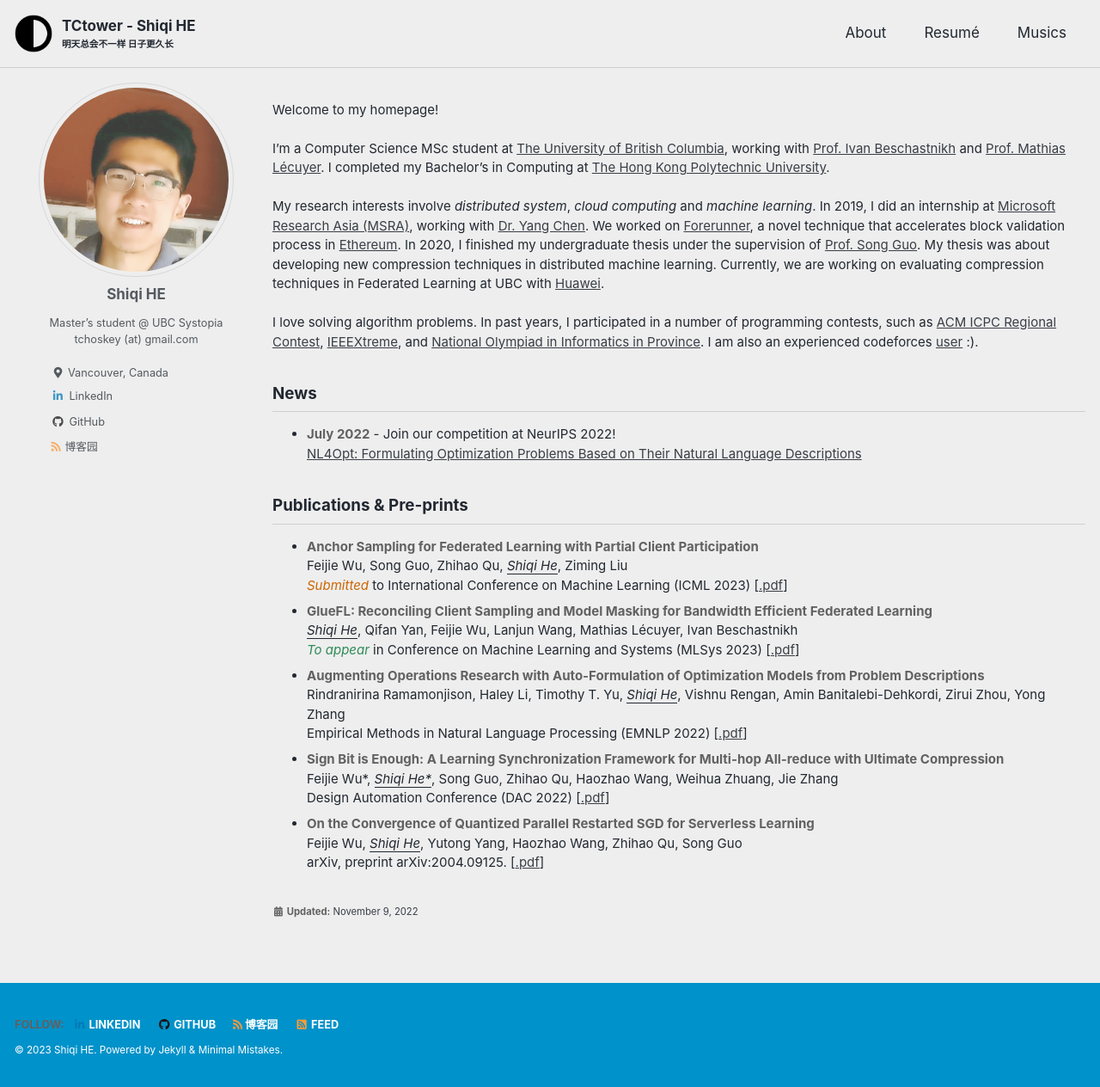
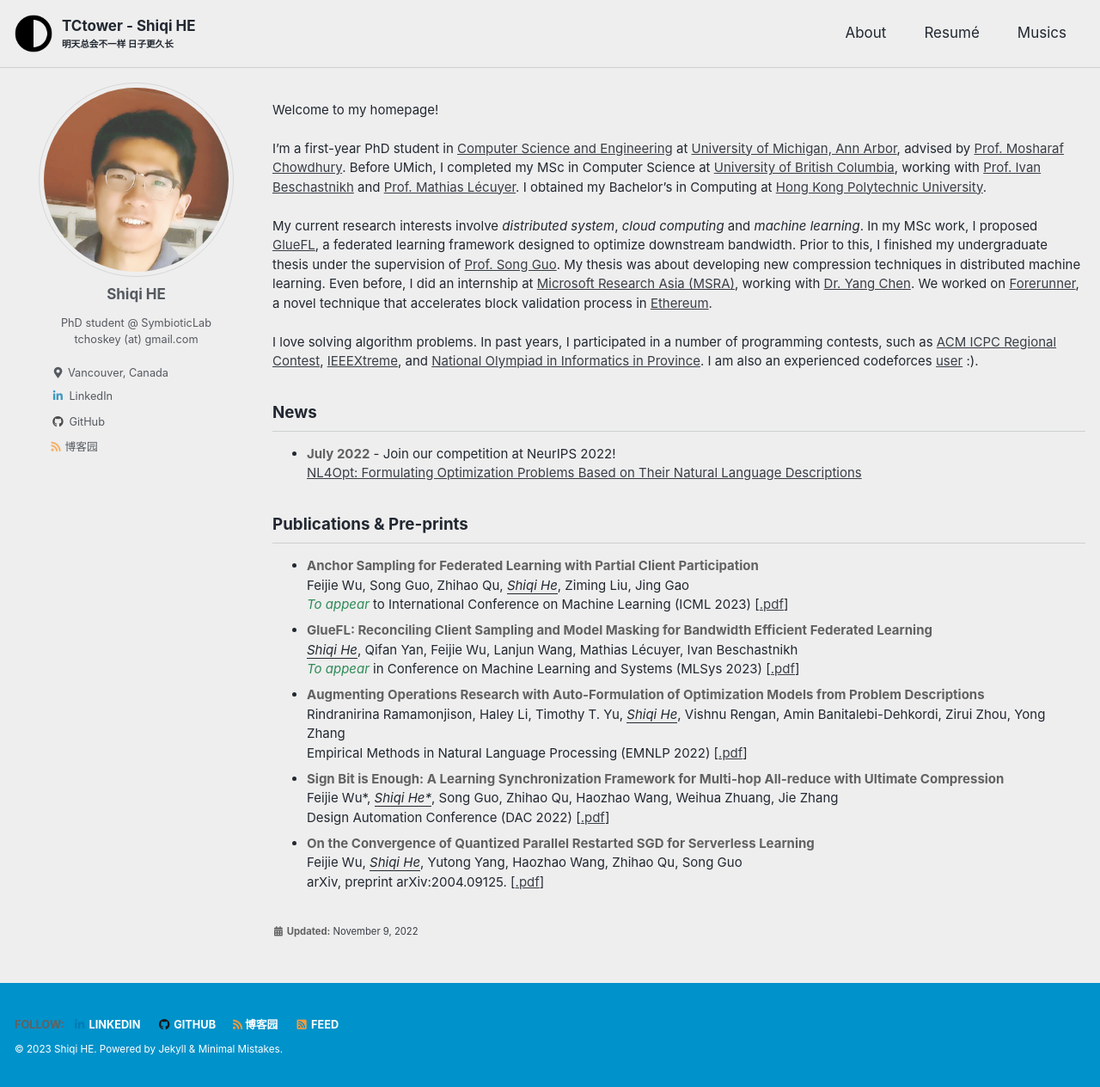
Before and after one commit to TCtower/tctower.github.io, a Jekyll site: the page built from index.md, in a window 1280 px wide and 1264 px high. Shown: the whole window at 86% size. Built offline with Jekyll 4.4.1, drawn with Linux system fonts in a browser that asks for light colours; cached includes are drawn as plain includes.

Commit message:
Update profile

```diff
--- a/_config.yml
+++ b/_config.yml
@@ -99,12 +99,12 @@ analytics:
     tracking_id          :
     anonymize_ip         : # true, false (default)
 
-
+#fe6600
 # Site Author
 author:
   name             : "Shiqi HE"
   avatar           : "/assets/images/shiqi.jpg" # path of avatar image, e.g. "/assets/images/bio-photo.jpg"
-  bio              : "Master's student @ UBC Systopia <br/> tchoskey (at) gmail.com"
+  bio              : "[PhD student @ SymbioticLab](https://symbioticlab.org/) <br/> tchoskey (at) gmail.com"
   location         : "Vancouver, Canada"
   email            :
   links:
--- a/index.md
+++ b/index.md
@@ -50,9 +50,9 @@ Welcome to my homepage!
 
 <!-- <br />  -->
 
-I’m a Computer Science MSc student at [The University of British Columbia](https://www.ubc.ca/), working with [Prof. Ivan Beschastnikh](https://www.cs.ubc.ca/~bestchai/) and [Prof. Mathias Lécuyer](http://mathias.lecuyer.me/). I completed my Bachelor’s in Computing at [The Hong Kong Polytechnic University](https://www.polyu.edu.hk/en/).
+I’m a first-year PhD student in [Computer Science and Engineering](https://www.cse.umich.edu/) at [University of Michigan, Ann Arbor](https://www.umich.edu/), advised by [Prof. Mosharaf Chowdhury](https://www.mosharaf.com/). Before UMich, I completed my MSc in Computer Science at [University of British Columbia](https://www.ubc.ca/), working with [Prof. Ivan Beschastnikh](https://www.cs.ubc.ca/~bestchai/) and [Prof. Mathias Lécuyer](http://mathias.lecuyer.me/). I obtained my Bachelor’s in Computing at [Hong Kong Polytechnic University](https://www.polyu.edu.hk/en/).
 
-My research interests involve <em>distributed system</em>, <em>cloud computing</em> and <em>machine learning</em>. In 2019, I did an internship at [Microsoft Research Asia (MSRA)](https://www.microsoft.com/en-us/research/lab/microsoft-research-asia/), working with [Dr. Yang Chen](https://www.microsoft.com/en-us/research/people/yachen/). We worked on [Forerunner](https://www.microsoft.com/en-us/research/uploads/prod/2021/09/3477132.3483564.pdf), a novel technique that accelerates block validation process in [Ethereum](https://ethereum.org/en/).  In 2020, I finished my undergraduate thesis under the supervision of [Prof. Song Guo](https://www4.comp.polyu.edu.hk/~cssongguo/). My thesis was about developing new compression techniques in distributed machine learning. Currently, we are working on evaluating compression techniques in Federated Learning at UBC with [Huawei](https://www.huawei.com/ca/).
+My current research interests involve <em>distributed system</em>, <em>cloud computing</em> and <em>machine learning</em>. In my MSc work, I proposed [GlueFL](https://arxiv.org/abs/2212.01523), a federated learning framework designed to optimize downstream bandwidth. Prior to this, I finished my undergraduate thesis under the supervision of [Prof. Song Guo](https://www4.comp.polyu.edu.hk/~cssongguo/). My thesis was about developing new compression techniques in distributed machine learning. Even before, I did an internship at [Microsoft Research Asia (MSRA)](https://www.microsoft.com/en-us/research/lab/microsoft-research-asia/), working with [Dr. Yang Chen](https://www.microsoft.com/en-us/research/people/yachen/). We worked on [Forerunner](https://www.microsoft.com/en-us/research/uploads/prod/2021/09/3477132.3483564.pdf), a novel technique that accelerates block validation process in [Ethereum](https://ethereum.org/en/).
 
 I love solving algorithm problems. In past years, I participated in a number of programming contests, such as [ACM ICPC Regional Contest](https://icpc.global/), [IEEEXtreme](https://ieeextreme.org/), and [National Olympiad in Informatics in Province](https://www.noi.cn/). I am also an experienced codeforces [user](https://codeforces.com/profile/TCtower) :).
 <!-- # Heading
@@ -66,11 +66,12 @@ sss -->
 </ul>
 ## Publications & Pre-prints
 <ul>
-
+<!-- <em style="color:#cc6600;">Submitted</em> -->
+<!-- <em style="color:seagreen;">To appear</em> -->
 <li>
 <strong>Anchor Sampling for Federated Learning with Partial Client Participation</strong>
-<br/>Feijie Wu, Song Guo, Zhihao Qu, <u><em>Shiqi He</em></U>, Ziming Liu
-<br/> <em style="color:#cc6600;">Submitted</em> to International Conference on Machine Learning (ICML 2023) [<a href="https://arxiv.org/pdf/2206.05891.pdf" title="p4">.pdf</a>]
+<br/>Feijie Wu, Song Guo, Zhihao Qu, <u><em>Shiqi He</em></U>, Ziming Liu, Jing Gao
+<br/> <em style="color:seagreen;">To appear</em> to International Conference on Machine Learning (ICML 2023) [<a href="https://arxiv.org/pdf/2206.05891.pdf" title="p4">.pdf</a>]
 </li>
 
 <li>
```
